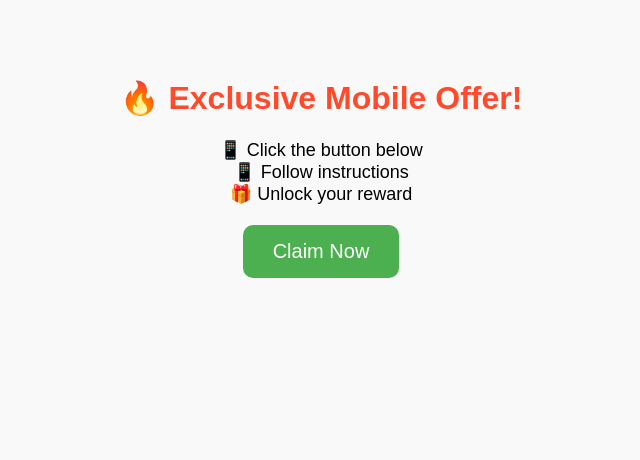
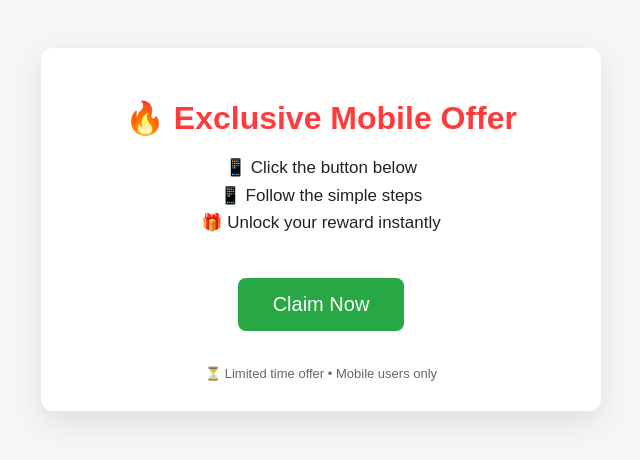
Before and after one commit to visitlanka256-sketch/emoney-spin-game, a plain HTML site: page index.html in a window 1280 px wide. Shown: the whole page, without its empty margins (319-959 px from the left). Drawn offline with Linux system fonts and the light colour scheme.

Commit message:
Update index.html

```diff
--- a/index.html
+++ b/index.html
@@ -1,30 +1,89 @@
+
 <!DOCTYPE html>
 <html lang="en">
 <head>
   <meta charset="UTF-8">
+  <title>Exclusive Mobile Offer</title>
   <meta name="viewport" content="width=device-width, initial-scale=1.0">
-<title>Special Mobile Offer</title>
+
   <style>
-body { font-family: Arial, sans-serif; text-align: center; padding: 50px; background: #f9f9f9; }
-h1 { color: #ff4b2b; }
-p { font-size: 18px; margin: 20px 0; }
-a.button {
-  display: inline-block; background: #4CAF50; color: white;
-  padding: 15px 30px; text-decoration: none;
-  font-size: 20px; border-radius: 10px;
+    body {
+      font-family: Arial, Helvetica, sans-serif;
+      background: #f4f6f8;
+      text-align: center;
+      padding: 40px 15px;
+      color: #222;
     }
-a.button:hover { background: #45a049; }
+    .box {
+      max-width: 520px;
+      margin: auto;
+      background: #ffffff;
+      padding: 30px 20px;
+      border-radius: 12px;
+      box-shadow: 0 10px 30px rgba(0,0,0,0.1);
+    }
+    h1 {
+      color: #ff3b3b;
+      margin-bottom: 15px;
+    }
+    p {
+      font-size: 17px;
+      line-height: 1.6;
+    }
+    .btn {
+      display: inline-block;
+      margin-top: 25px;
+      background: #28a745;
+      color: #ffffff;
+      padding: 15px 35px;
+      font-size: 20px;
+      text-decoration: none;
+      border-radius: 8px;
+    }
+    .btn:hover {
+      background: #218838;
+    }
+    .ad-box {
+      margin-top: 35px;
+    }
+    .note {
+      font-size: 13px;
+      color: #666;
+      margin-top: 15px;
+    }
   </style>
 </head>
+
 <body>
-<h1>🔥 Exclusive Mobile Offer!</h1>
-<p>📱 Click the button below<br>📱 Follow instructions<br>🎁 Unlock your reward</p>
-<a class="button" href="YOUR_ADSTERRA_DIRECT_LINK" target="_blank">Claim Now</a>
 
-<div style="margin-top:30px;">
-<!-- Adsterra / EffectiveGate Ad -->
-<script async="async" data-cfasync="false" src="https://pl28330161.effectivegatecpm.com/910f70516f6a422f29d09f26c469ced1/invoke.js"></script>
+  <div class="box">
+    <h1>🔥 Exclusive Mobile Offer</h1>
+
+    <p>
+      📱 Click the button below<br>
+      📱 Follow the simple steps<br>
+      🎁 Unlock your reward instantly
+    </p>
+
+    <!-- DIRECT LINK BUTTON -->
+    <a class="btn"
+       href="https://www.effectivegatecpm.com/tmwrndpge9?key=4ddfcec174b4acd26e1c67c6d3a56117"
+       target="_blank">
+       Claim Now
+    </a>
+
+    <!-- AD CODE -->
+    <div class="ad-box">
+      <script async="async" data-cfasync="false"
+        src="https://pl28330161.effectivegatecpm.com/910f70516f6a422f29d09f26c469ced1/invoke.js">
+      </script>
       <div id="container-910f70516f6a422f29d09f26c469ced1"></div>
     </div>
+
+    <div class="note">
+      ⏳ Limited time offer • Mobile users only
+    </div>
+  </div>
+
 </body>
 </html>
```
Lines whose indentation alone changed are shown as unchanged.
